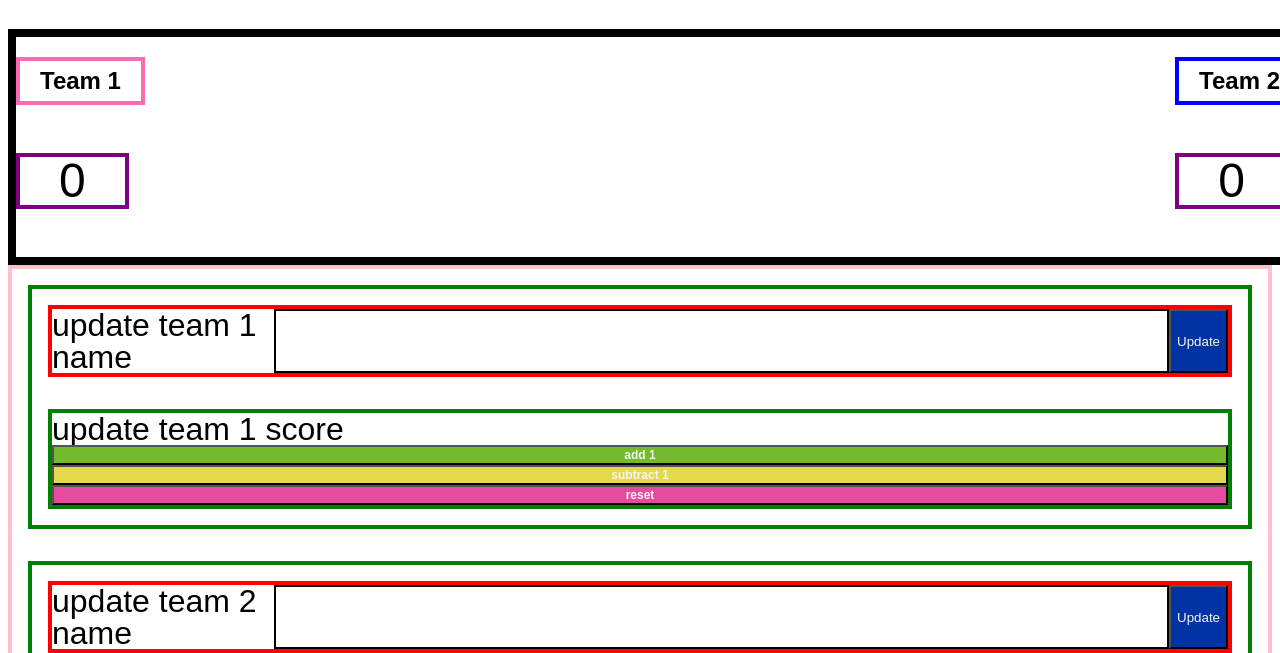
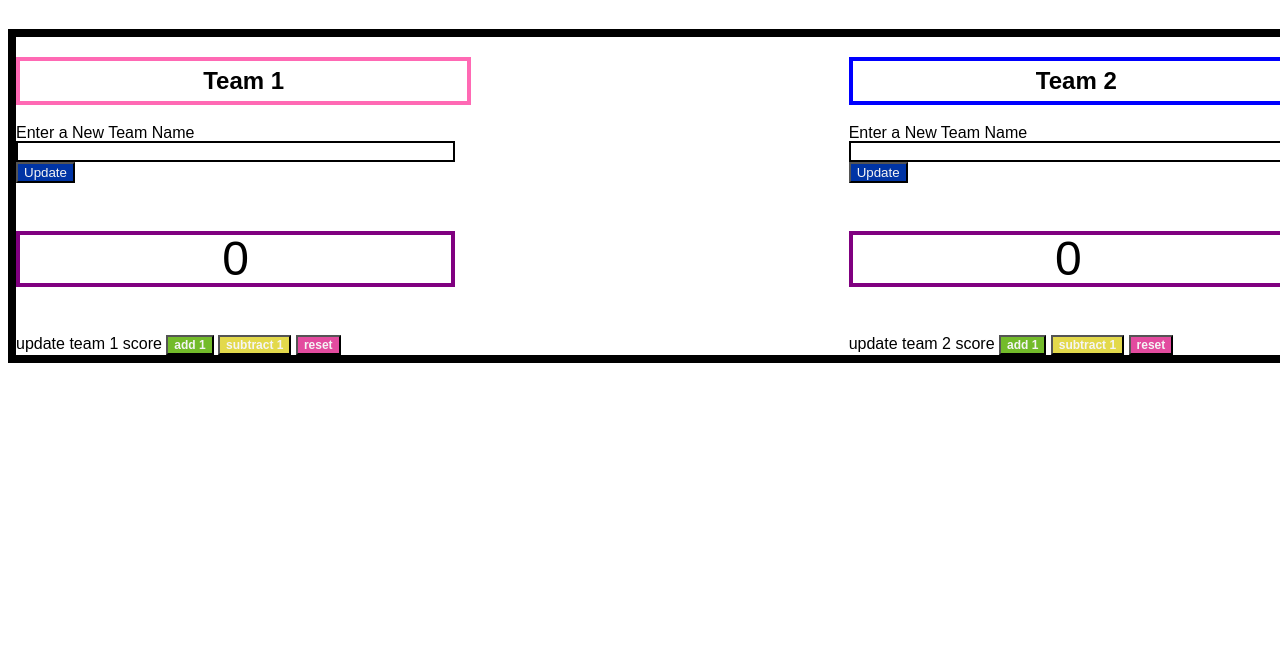
Before and after one commit to PerseusRipple/scoreboard, a website: page public/index.html in a window 1280 px wide. Shown: the part 147-800 px from the top of the page. Drawn offline with Linux system fonts and the light colour scheme.

Commit message:
reordered html

```diff
--- a/public/index.html
+++ b/public/index.html
@@ -14,26 +14,13 @@
       <!--Team 1-->
       <section class="team1">
         <h2 class="new-name1">Team 1</h2>
+        <section class="team-name">
+          <label for="new name">Enter a New Team Name</label>
+          <input type="text" />
+          <button id="update" class="update-team-1-name">Update</button>
+        </section>
 
         <p class="team1Score">10</p>
-      </section>
-      <!--Team 2-->
-      <section class="team2">
-        <h2 class="new-name2">Team 2</h2>
-        <p class="team2Score">10</p>
-        <!-- <p class="winner1">Winner!!</p>-->
-      </section>
-    </section>
-    <!--Update Score Section-->
-
-    <section class="update-score">
-    <!--Update Team 1 Name-->
-    <section class="team1">
-      <section class="team-name">
-        update team 1 name
-        <input class="team1-update-name" type="text" />
-        <button id="update" class="update-team-1-name">Update</button>
-      </section>
 
         <!--Update Team 1 Score-->
         <section>
@@ -46,13 +33,16 @@
         </section>
       </section>
 
-    <!--Update Team 2 Name-->
+      <!--Team 2-->
       <section class="team2">
+        <h2 class="new-name2">Team 2</h2>
         <section class="team-name">
-        update team 2 name
-        <input class="team2-update-name" type="text" />
+          <label for="new name">Enter a New Team Name</label>
+          <input type="text" />
           <button id="update" class="update-team-2-name">Update</button>
         </section>
+        <p class="team2Score">10</p>
+
         <section>
           <!--Update Team 2 Score-->
           update team 2 score
@@ -63,7 +53,7 @@
           <button id="reset" class="team-2-reset-button">reset</button>
         </section>
       </section>
-    <!-- </section> -->
+    </section>
 
     <script src="/main.js" charset="utf-8"></script>
   </body>
--- a/public/screen.css
+++ b/public/screen.css
@@ -10,7 +10,6 @@ body {
   margin: 0.5rem;
   min-height: 100%;
 }
-
 h1 {
   display: flex;
   justify-content: center;
@@ -59,13 +58,13 @@ h1 {
   width: 100%;
 }
 
-.update-score {
+/* .update-score {
   display: flex;
   justify-content: center;
   flex-direction: column;
   border: 0.25rem solid pink;
   width: auto;
-}
+} */
 
 .update-score .team-name {
   display: flex;
```
Lines whose indentation alone changed are shown as unchanged.
